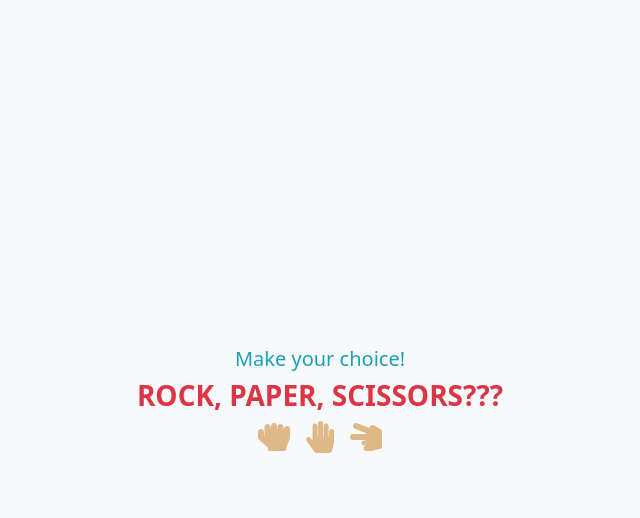
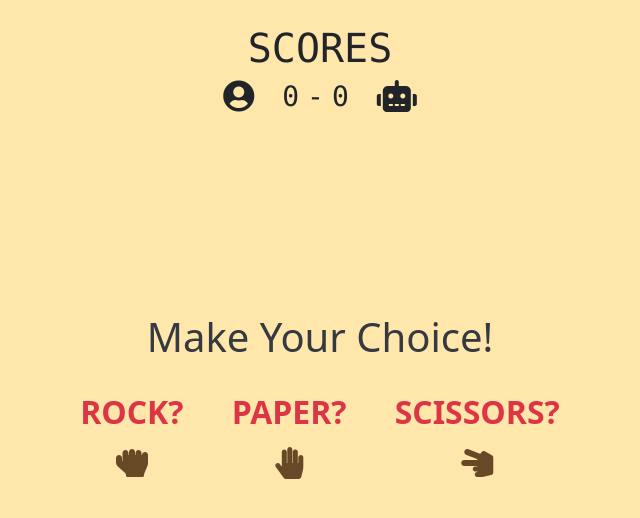
Before and after one commit to OsasAzamegbe/Rock-Paper-Scissors-JS, a plain HTML site: page index.html in a window 1280 px wide. Shown: the whole page, without its empty margins (320-960 px from the left). Drawn offline with nearby package versions, Linux system fonts and the light colour scheme.

Commit message:
chore: added scores

```diff
--- a/index.css
+++ b/index.css
@@ -1,10 +1,18 @@
 html,
 body {
-  height: 100%
+  height: 100%;
+  background-color: rgb(255, 231, 172);
 }
 
-.fas{
-  color: burlywood;
+.fa-hand-rock,
+.fa-hand-paper,
+.fa-hand-scissors{
+  color: rgb(104, 73, 39);
   font-size: xx-large;
+  cursor: pointer;
+}
 
+.fa-robot,
+.fa-user-circle{
+  font-size: xx-large;
 }
--- a/index.html
+++ b/index.html
@@ -8,18 +8,48 @@
     <link rel="stylesheet" href="./index.css">
     <title>Rock Paper Scissors!</title>
 </head>
-<body class="bg-light">
+<body>
     <div class="row align-items-center justify-content-center h-100">
+
+        <!-- SCORES -->
+        <div class="d-flex flex-column align-items-center justify-content-end font-monospace fixed-top py-4">
+            <h1 class="text-uppercase">scores</h1>
+            <div class="d-flex flex-row">
+                <span class="mr-4">
+                    <i class="fas fa-user-circle"></i>
+                </span>
+                <span class="mx-1">
+                    <h3 class=="user-score text-uppercase">0 </h3>
+                </span>
+                <span class="mx-1">
+                    <h3 class=="text-uppercase">-</h3>
+                </span>
+                <span class="mx-1">
+                    <h3 class=="comp-score text-uppercase"> 0</h3>
+                </span>
+                <span class="ml-4">
+                    <i class="fas fa-robot"></i>
+                </span>
+            </div>
+        </div>
+
+        <!-- GAME -->
         <div class="col">
-            <!-- <h1 class=" text-center font-monospace mt-auto"><strong>Rock, Paper, Scissors!</strong></h1> -->
-            <!-- <br/><br/> -->
             <div class="d-flex flex-column align-items-center justify-content-center">
-                <p class="h5 text-info">Make your choice!</p>
-                <p class="h3 text-danger"><strong>ROCK, PAPER, SCISSORS???</strong></p>
-                <div class="d-flex flex-row">
-                    <i class="mx-2 fas fa-hand-rock"></i>
-                    <i class="mx-2 fas fa-hand-paper"></i>
-                    <i class="mx-2 fas fa-hand-scissors"></i>
+                <p class="h1 text-dark text-capitalize">Make your choice!</p>
+                <div class="mt-4 d-flex flex-row">
+                    <span class="mx-4 text-center">
+                        <p class="h2 text-danger text-uppercase"><strong>rock?</strong></p>
+                        <i class="my-2 fas fa-hand-rock"></i>
+                    </span>
+                    <span class="mx-4 text-center">
+                        <p class="h2 text-danger text-uppercase"><strong>paper?</strong></p>
+                        <i class="my-2 fas fa-hand-paper"></i>
+                    </span>
+                    <span class="mx-4 text-center">
+                        <p class="h2 text-danger text-uppercase"><strong>scissors?</strong></p>
+                        <i class="my-2 fas fa-hand-scissors"></i>
+                    </span>
                 </div>
             </div>
         </div>
```
